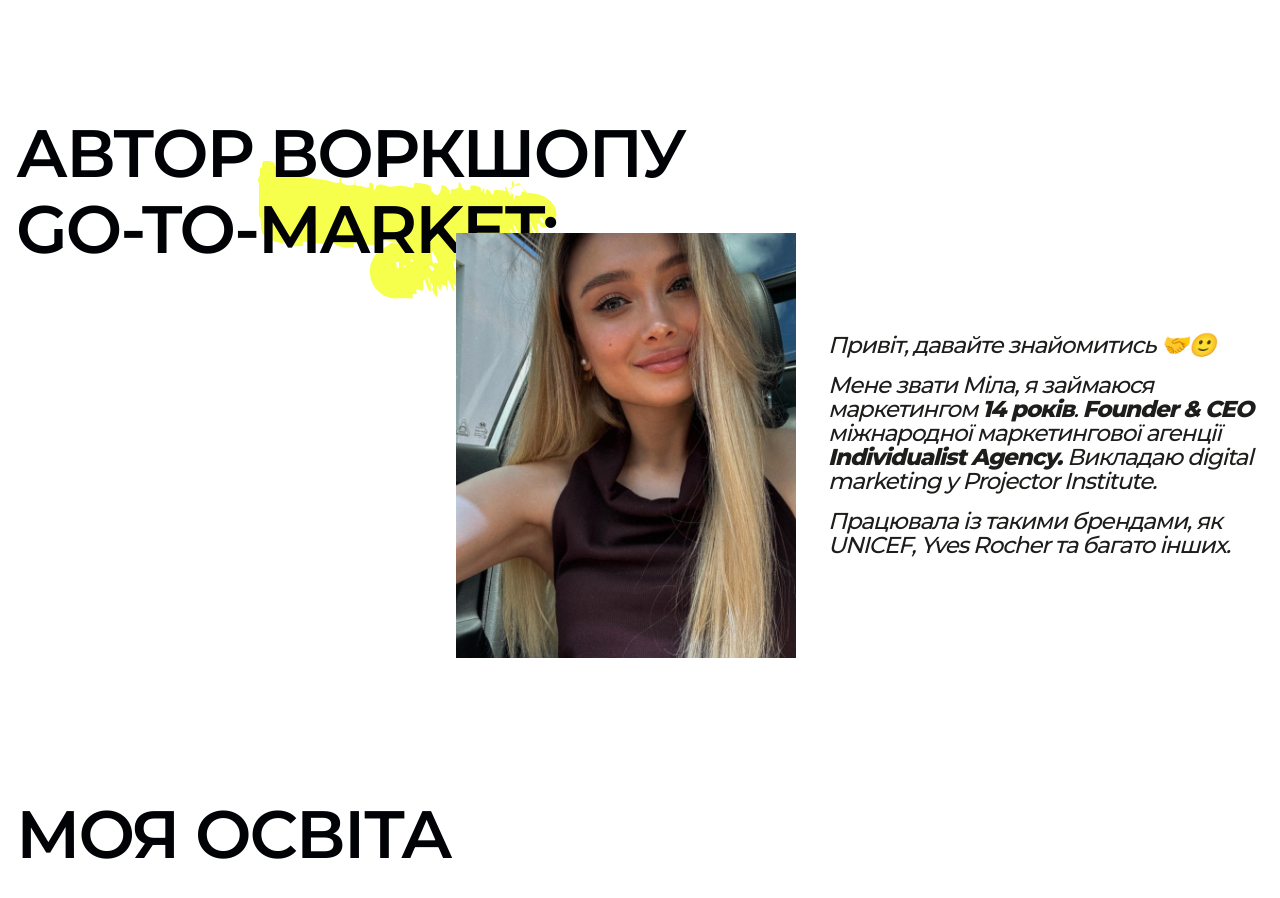
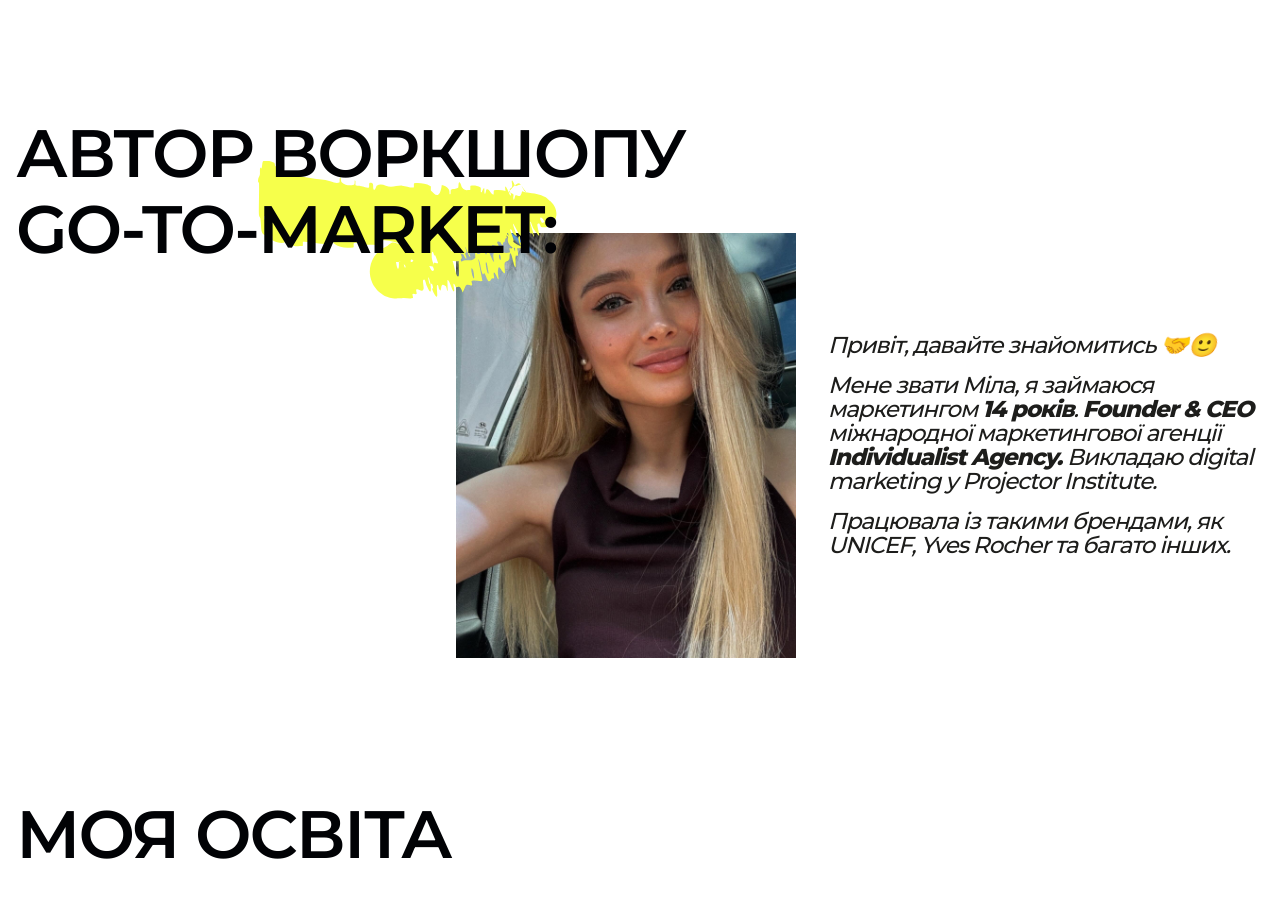
Before and after one commit to Vasyok777/individualist, a Next.js app: page / in a window 1280 px wide. Shown: the part 4553-5451 px from the top of the page. Built offline with nearby package versions, Linux system fonts and the light colour scheme; no server answers.

Commit message:
all site

```diff
--- a/src/components/sections/Author.tsx
+++ b/src/components/sections/Author.tsx
@@ -7,8 +7,8 @@ export function Author() {
   return (
     <section id="author" className="py-5 md:pt-17.5 md:pb-20">
       <Container>
-        <AnimateIn>
-          <Title className="text-[#010205] shrink-0 relative z-1">
+        <AnimateIn className="relative z-10">
+          <Title className="text-[#010205] shrink-0">
             АВТОР ВОРКШОПУ
             <br />
             GO-TO-
@@ -64,11 +64,11 @@ export function Author() {
                 className="w-107 h-107 object-contain"
               />
             </div>
-            <ul className="flex flex-col gap-8 flex-1">
+            <ul className="flex flex-col gap-5 md:gap-8 flex-1">
               {AUTHOR_EDUCATION.map((item, i) => (
                 <AnimateIn key={i} delay={80 + i * 100} as="li" className="flex items-center gap-6 md:gap-10">
                   <ArrowRightCircleIcon className="shrink-0 mt-0.5" />
-                  <span className="text-[23px] font-medium leading-6 tracking-[-1.15px] text-charcoal">
+                  <span className="text-[18px] md:text-[23px] font-medium leading-6 tracking-[-1.15px] text-charcoal">
                     {item}
                   </span>
                 </AnimateIn>
--- a/src/components/sections/ForWhom.tsx
+++ b/src/components/sections/ForWhom.tsx
@@ -17,7 +17,7 @@ export function ForWhom() {
           {AUDIENCE_ITEMS.map((item, i) => (
             <AnimateIn key={item.text} delay={Math.min(i * 80, 400)} as="li" className="flex flex-col gap-3.75 md:gap-7.5">
               <BrandMark />
-              <span className="text-white text-xl md:text-[30px] font-medium leading-6 md:leading-7.75 tracking-[-1.5px]">
+              <span className="text-white text-[18px] md:text-[30px] font-medium leading-6 md:leading-7.75 tracking-[-1.5px]">
                 {item.text}
               </span>
             </AnimateIn>
```
